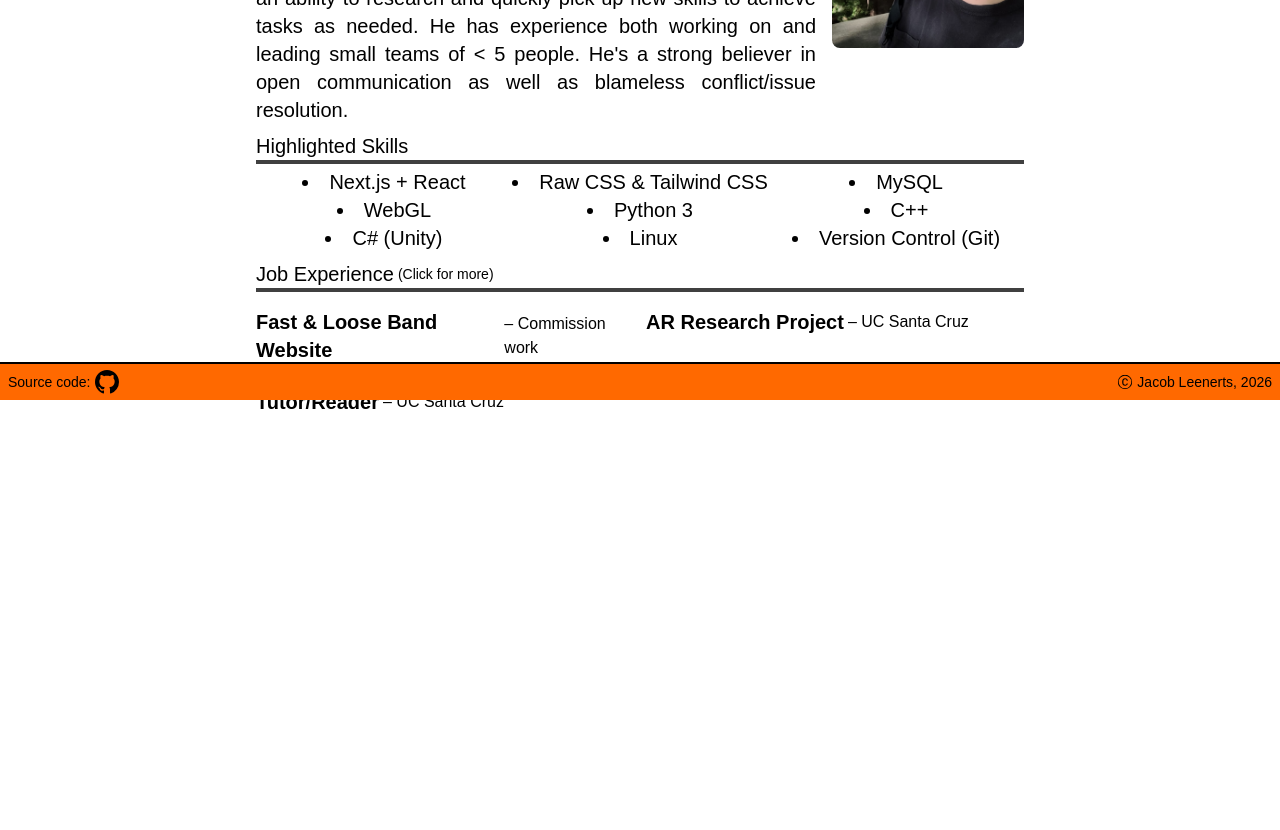
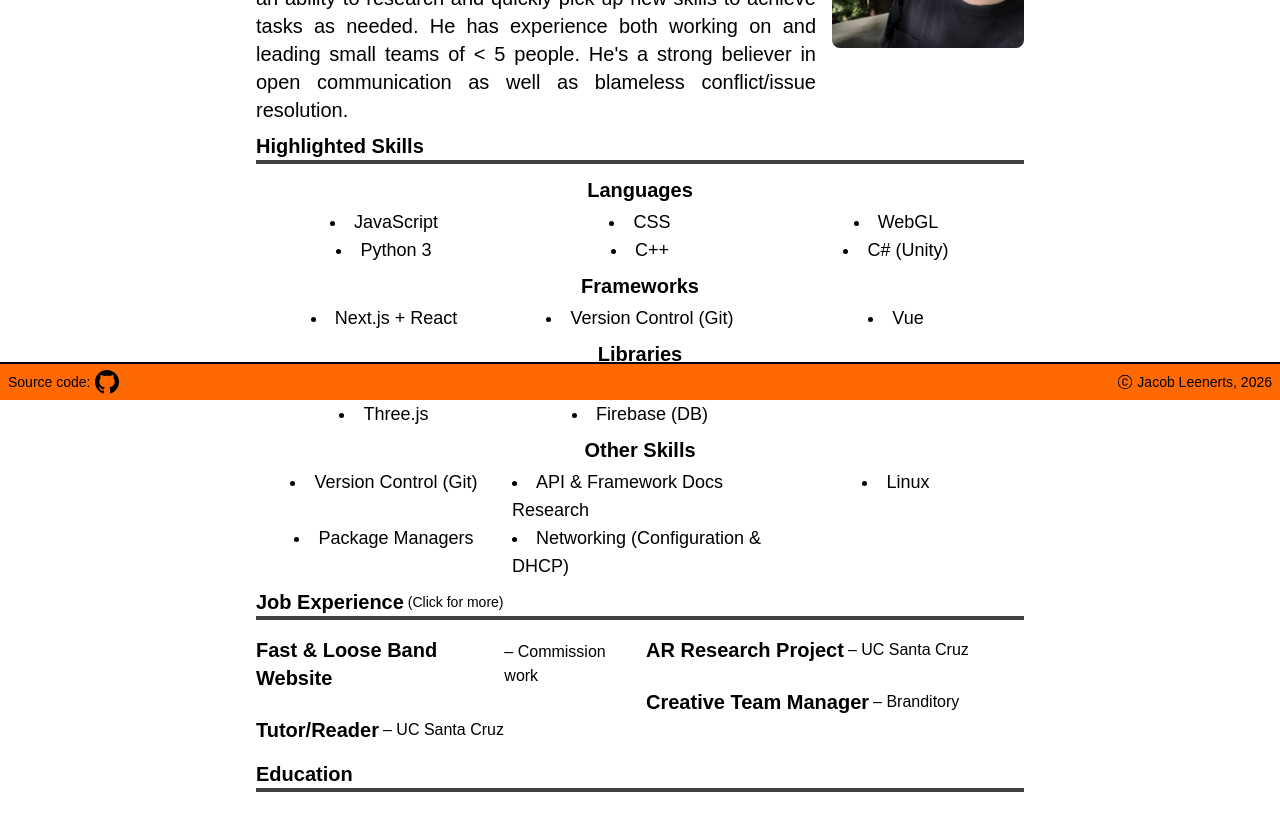
Before and after one commit to jleenerts/zozsite, a Next.js app: page /resume in a window 1280 px wide. Shown: the part 400-1230 px from the top of the page. Before the commit the page ends 872 px from the top, so only its background shows below. Built offline with nearby package versions, Linux system fonts and the light colour scheme; a web font is replaced by a local one.

Commit message:
add metadata, finish skills section, add education section

```diff
--- a/app/components/detailMenu.tsx
+++ b/app/components/detailMenu.tsx
@@ -19,7 +19,7 @@ export function DetailMenu({ className = "", title = "default", subtitle="defaul
          <div id={title} className={`transform duration-300 overflow-hidden
                                     ${open ? "max-h-content opacity-100 translate-y-0" :
                                              "max-h-0 opacity-0 -translate-y-4"}`}>
-            <ul style={{listStyle:"inside"}} className="text-justify">
+            <ul style={{listStyle:"inside"}} className="text-base text-justify">
                {details.map((item, idx) => (
                   <li key={idx}>{item}</li>
                ))}
--- a/app/layout.tsx
+++ b/app/layout.tsx
@@ -25,7 +25,8 @@ export const metadata: Metadata = {
    applicationName: "Zoz Site",
    authors: [{name:"Jacob Leenerts"}],
    creator: "Jacob Leenerts",
-   keywords: [`Mrzozelow`, `Jacob Leenerts`, `Gaming`, `Web Development`],
+   keywords: [`mrzozelow`, `mrzozelow.xyz`, `jacob leenerts`, `gaming`, `coding`,
+               `web development`, `personal site`],
    referrer: "origin-when-cross-origin",
    robots: {
       index: true,
--- a/app/resume/page.tsx
+++ b/app/resume/page.tsx
@@ -62,25 +62,59 @@ export default function ResumePage() {
          </section>
          <section id="skills" className="pt-2 text-xl">
             <div className="flex items-center border-b-4 border-black/75 dark:border-white/75">
-               <p>Highlighted Skills</p>
+               <b>Highlighted Skills</b>
+            </div>
+            <div className="pt-3 flex justify-center items-center">
+               <b>Languages</b>
             </div>
             <ul className="mt-1 grid grid-cols-3 place-content-around justify-items-center-safe
-                           *:transition *:hover:scale-120 *:duration-150 *:ease-out"
+                           text-lg *:transition *:hover:scale-120 *:duration-150 *:ease-out"
                style={{listStyle:"inside"}}>
-               <li>Next.js + React</li>
-               <li>Raw CSS & Tailwind CSS</li>
-               <li>MySQL</li>
+               <li>JavaScript</li>
+               <li>CSS</li>
                <li>WebGL</li>
                <li>Python 3</li>
                <li>C++</li>
                <li>C# (Unity)</li>
+            </ul>
+            <div className="pt-2 flex justify-center items-center">
+               <b>Frameworks</b>
+            </div>
+            <ul className="mt-1 grid grid-cols-3 place-content-around justify-items-center-safe
+                           text-lg *:transition *:hover:scale-120 *:duration-150 *:ease-out"
+               style={{listStyle:"inside"}}>
+               <li>Next.js + React</li>
+               <li>Version Control (Git)</li>
+               <li>Vue</li>
+            </ul>
+            <div className="pt-2 flex justify-center items-center">
+               <b>Libraries</b>
+            </div>
+            <ul className="mt-1 grid grid-cols-3 place-content-around justify-items-center-safe
+                           text-lg *:transition *:hover:scale-120 *:duration-150 *:ease-out"
+               style={{listStyle:"inside"}}>
+               <li>Tailwind CSS</li>
+               <li>NextAuth.js</li>
+               <li>LeafletJS</li>
+               <li>Three.js</li>
+               <li>Firebase (DB)</li>
+            </ul>
+            <div className="pt-2 flex justify-center items-center">
+               <b>Other Skills</b>
+            </div>
+            <ul className="mt-1 grid grid-cols-3 place-content-around justify-items-center-safe
+                           text-lg *:transition *:hover:scale-120 *:duration-150 *:ease-out"
+               style={{listStyle:"inside"}}>
+               <li>Version Control (Git)</li>
+               <li>API & Framework Docs Research</li>
                <li>Linux</li>
-               <li>Version Control (Git)</li>
+               <li>Package Managers</li>
+               <li>Networking (Configuration & DHCP)</li>
             </ul>
          </section>
          <section id="work-history" className="pt-2 text-xl">
             <div className="flex items-center border-b-4 border-black/75 dark:border-white/75">
-               <p>Job Experience</p>
+               <b>Job Experience</b>
                <p className="ml-1 text-sm">(Click for more)</p>
             </div>
             <div id="jobs"className="flex flex-col lg:flex-row w-full">
@@ -124,8 +158,10 @@ export default function ResumePage() {
                </div>
             </div>
          </section>
-         <section id="projects" className="">
-
+         <section id="education" className="pt-2 text-xl">
+            <div className="flex items-center border-b-4 border-black/75 dark:border-white/75">
+               <b>Education</b>
+            </div>
          </section>
       </div>
    )
```
